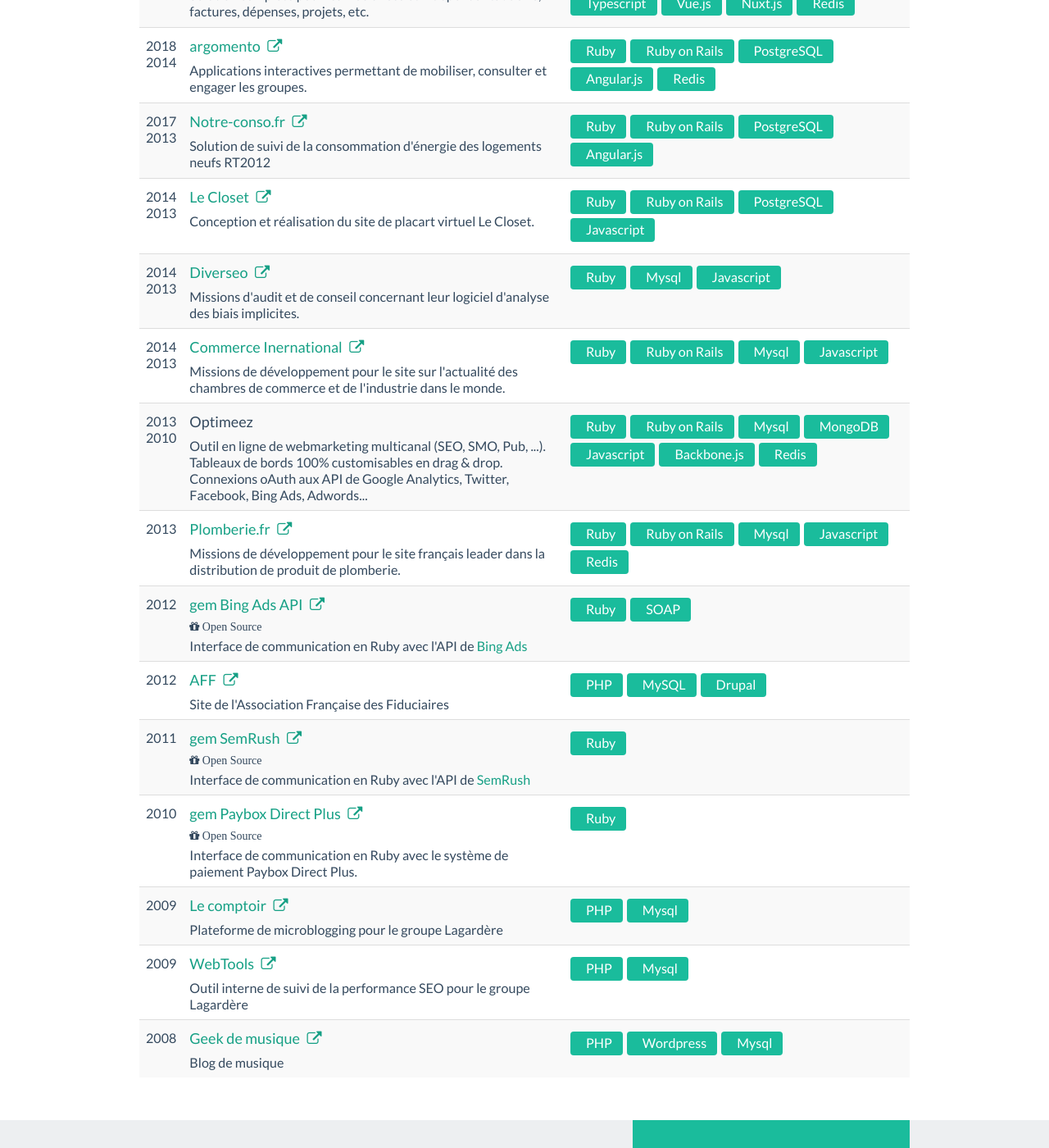
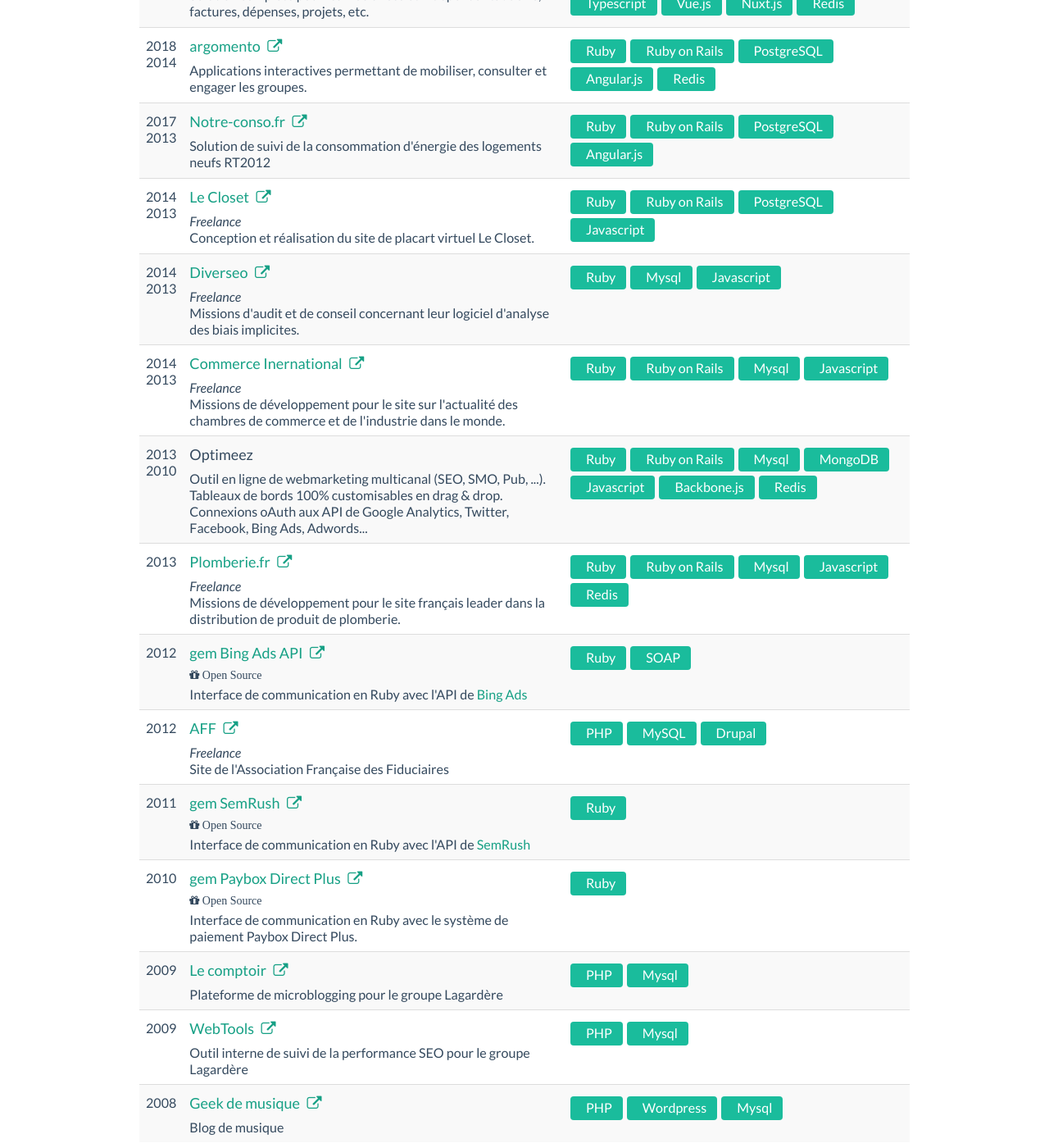
Before and after one commit to arambert/arambert.github.io, a Jekyll site: the page built from index.html, in a window 1280 px wide and 1400 px high, scrolled down 2204 px. Shown: the whole window at 82% size. Built offline with Jekyll 4.4.1, drawn with Linux system fonts in a browser that asks for light colours.

Commit message:
Update references.html

```diff
--- a/_includes/references.html
+++ b/_includes/references.html
@@ -32,6 +32,7 @@
         <td>2014<br/>2013</td>
         <td>
           <h4><a href='https://www.lecloset.fr/' rel="nofollow">Le Closet <i class='icon-external-link'></i></a></h4>
+          <em>Freelance</em><br>
           Conception et réalisation du site de placart virtuel Le Closet.
         </td>
         <td><div class='tagsinput'><span class='tag'>Ruby</span><span class='tag'>Ruby on Rails</span><span class='tag'>PostgreSQL</span><span class='tag'>Javascript</span></div></td>
@@ -41,6 +42,7 @@
         <td>2014<br/>2013</td>
         <td>
           <h4><a href='http://www.journalduparfum.com/' rel="nofollow">Journal du Parfum <i class='icon-external-link'></i></a></h4>
+          <em>Freelance</em><br>
           Missions de développement pour le site de formation sur le parfum dédié aux conseillères de beauté
         </td>
         <td><div class='tagsinput'><span class='tag'>Ruby</span><span class='tag'>Ruby on Rails</span><span class='tag'>Mysql</span><span class='tag'>Javascript</span><span class='tag'>Php</span></div></td>
@@ -49,6 +51,7 @@
         <td>2014<br/>2013</td>
         <td>
           <h4><a href='http://www.diverseo.com' rel="nofollow">Diverseo <i class='icon-external-link'></i></a></h4>
+          <em>Freelance</em><br>
           Missions d'audit et de conseil concernant leur logiciel d'analyse des biais implicites.
         </td>
         <td><div class='tagsinput'><span class='tag'>Ruby</span><span class='tag'>Mysql</span><span class='tag'>Javascript</span></div></td>
@@ -57,6 +60,7 @@
         <td>2014<br/>2013</td>
         <td>
           <h4><a href='http://www.actu-cci.com/' rel="nofollow">Commerce Inernational <i class='icon-external-link'></i></a></h4>
+          <em>Freelance</em><br>
           Missions de développement pour le site sur l'actualité des chambres de commerce et de l'industrie dans le monde.
         </td>
         <td><div class='tagsinput'><span class='tag'>Ruby</span><span class='tag'>Ruby on Rails</span><span class='tag'>Mysql</span><span class='tag'>Javascript</span></div></td>
@@ -75,6 +79,7 @@
         <td>2013</td>
         <td>
           <h4><a href='http://www.plomberie.fr'>Plomberie.fr <i class='icon-external-link'></i></a></h4>
+          <em>Freelance</em><br>
           Missions de développement pour le site français leader dans la distribution de produit de plomberie.
         </td>
         <td><div class='tagsinput'><span class='tag'>Ruby</span><span class='tag'>Ruby on Rails</span><span class='tag'>Mysql</span><span class='tag'>Javascript</span><span class='tag'>Redis</span></div></td>
@@ -92,6 +97,7 @@
         <td>2012</td>
         <td>
           <h4><a href='http://asso-aff.org/' rel="nofollow">AFF <i class='icon-external-link'></i></a> </h4>
+          <em>Freelance</em><br>
           Site de l'Association Française des Fiduciaires
         </td>
         <td><div class='tagsinput'><span class='tag'>PHP</span><span class='tag'>MySQL</span><span class='tag'>Drupal</span></td>
```
